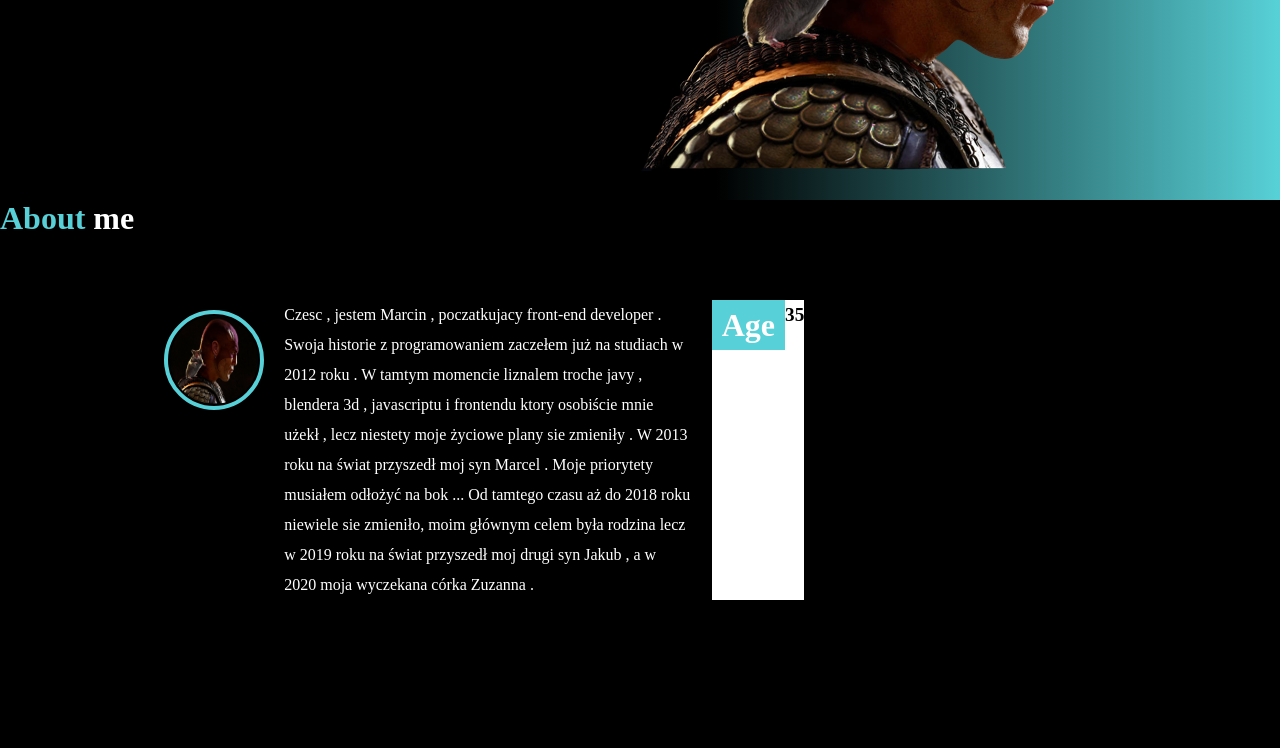
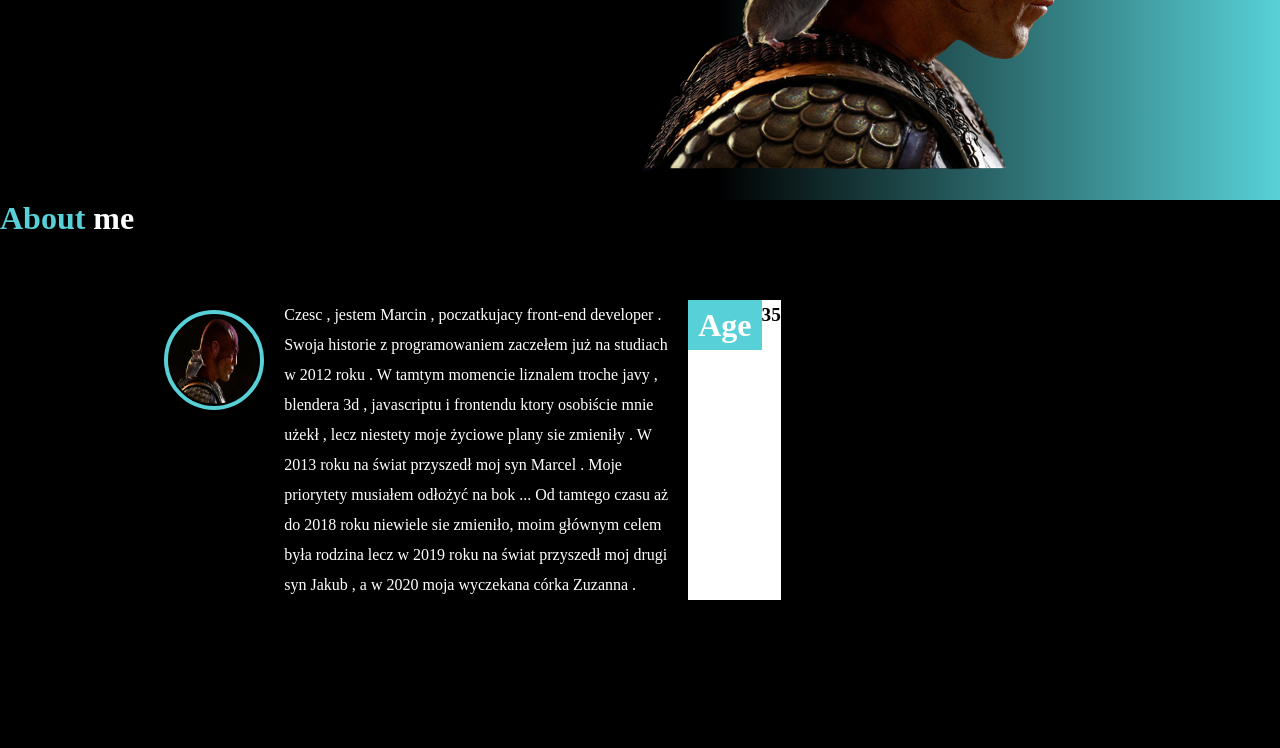
Before and after one commit to marcinoles87/mysite, a React (Create React App) app: page / in a window 1280 px wide. Shown: the part 650-1398 px from the top of the page. Built offline with nearby package versions, Linux system fonts and the light colour scheme; a web font is replaced by a local one.

Commit message:
work cards

```diff
--- a/src/components/about.scss
+++ b/src/components/about.scss
@@ -14,7 +14,7 @@ $primary-color : rgb(87, 209, 215);
     }
 
     .about-text{
-        width: 50vw;
+
         margin-top:100px;
         display: flex;
         flex-direction: row;
@@ -32,11 +32,15 @@ $primary-color : rgb(87, 209, 215);
             border-radius: 100%;
         }
 
+        p{
+            width: 30vw;
+        }
+
         .about-info{
             display: flex;
             flex-direction: column;
             background-color: white;
-            width: 200px;
+
 
             .info-item{
                 display: flex;
```
Also changed, not shown: src/components/About.js (indentation only).
